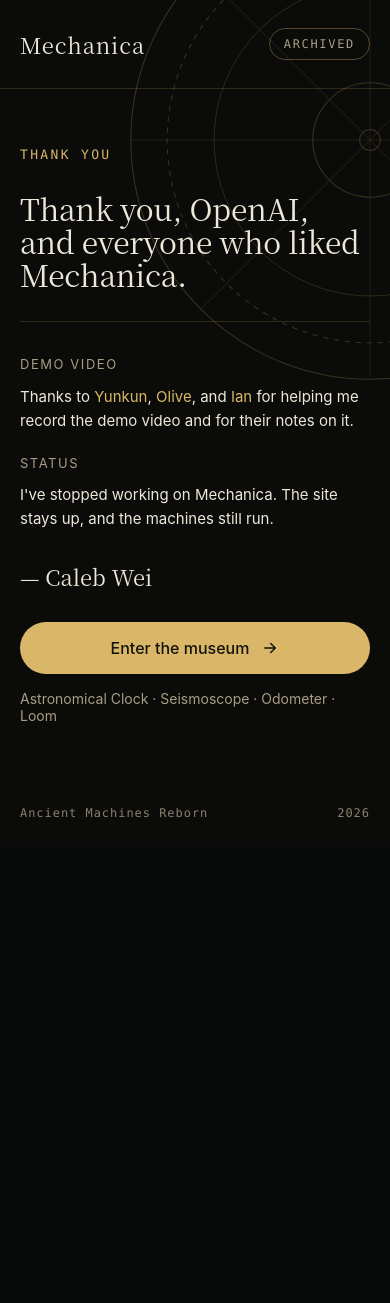
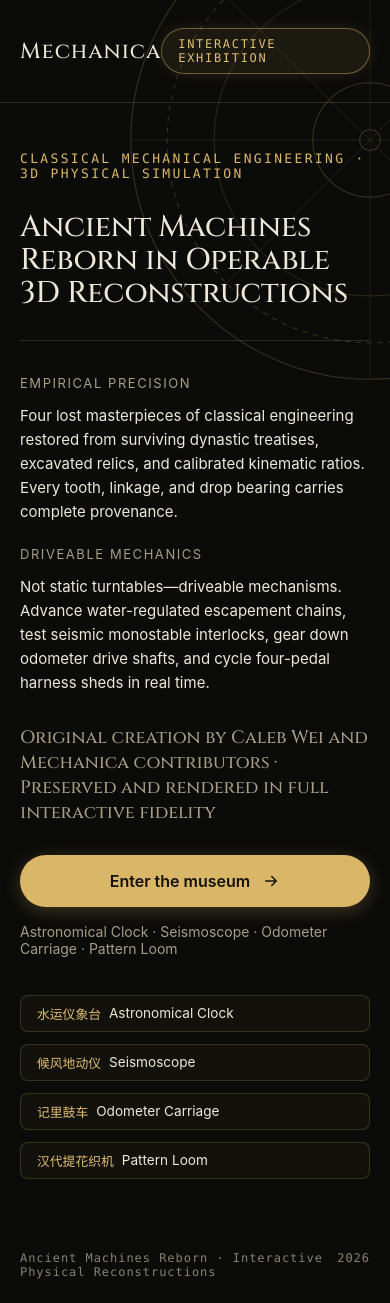
Before and after one commit to FreakyAdy/INTERACTIVE-MACHINES, a React (Vite) app: page / in a window 390 px wide. Before the commit the page ends 844 px from the top, so only its background shows below. Built offline with nearby package versions, Linux system fonts and the light colour scheme.

Commit message:
style: refine exhibition cover entrance, luxury typography, and responsive quick navigation

```diff
--- a/index.html
+++ b/index.html
@@ -6,6 +6,12 @@
     <meta
       name="description"
       content="Mechanica — operable reconstructions of ancient Chinese machines"
+    />
+    <link rel="preconnect" href="https://fonts.googleapis.com" />
+    <link rel="preconnect" href="https://fonts.gstatic.com" crossorigin />
+    <link
+      href="https://fonts.googleapis.com/css2?family=Cinzel:wght@500;600;700&family=Noto+Serif+SC:wght@400;600;700&family=Plus+Jakarta+Sans:wght@400;500;600;700&display=swap"
+      rel="stylesheet"
     />
     <link
       rel="icon"
--- a/src/ui/CoverPage.tsx
+++ b/src/ui/CoverPage.tsx
@@ -1,4 +1,9 @@
-const MACHINE_NAMES = ["Astronomical Clock", "Seismoscope", "Odometer", "Loom"];
+const MACHINES = [
+  { name: "Astronomical Clock", zh: "水运仪象台", slug: "astroclock" },
+  { name: "Seismoscope", zh: "候风地动仪", slug: "seismoscope" },
+  { name: "Odometer Carriage", zh: "记里鼓车", slug: "odometer" },
+  { name: "Pattern Loom", zh: "汉代提花织机", slug: "loom" },
+];
 
 export default function CoverPage() {
   return (
@@ -24,36 +29,38 @@
 
       <header className="cover-header">
         <span className="cover-brand">Mechanica</span>
-        <span className="cover-pill">Archived</span>
+        <span className="cover-pill">Interactive Exhibition</span>
       </header>
 
       <main className="cover-main">
-        <p className="cover-eyebrow">Thank you</p>
+        <p className="cover-eyebrow">Classical Mechanical Engineering · 3D Physical Simulation</p>
         <h1 className="cover-title">
-          Thank you, OpenAI, <br className="cover-break" />
-          and everyone who liked Mechanica.
+          Ancient Machines Reborn <br className="cover-break" />
+          in Operable 3D Reconstructions
         </h1>
 
         <div className="cover-columns">
           <section>
-            <h2 className="cover-label">Demo video</h2>
+            <h2 className="cover-label">Empirical Precision</h2>
             <p>
-              Thanks to <span className="cover-name">Yunkun</span>,{" "}
-              <span className="cover-name">Olive</span>, and{" "}
-              <span className="cover-name">Ian</span> for helping me record
-              the demo video and for their notes on it.
+              Four lost masterpieces of classical engineering restored from surviving dynastic treatises,
+              excavated relics, and calibrated kinematic ratios. Every tooth, linkage, and drop bearing carries
+              complete provenance.
             </p>
           </section>
           <section>
-            <h2 className="cover-label">Status</h2>
+            <h2 className="cover-label">Driveable Mechanics</h2>
             <p>
-              I've stopped working on Mechanica. The site stays up, and the
-              machines still run.
+              Not static turntables—driveable mechanisms. Advance water-regulated escapement chains,
+              test seismic monostable interlocks, gear down odometer drive shafts, and cycle four-pedal
+              harness sheds in real time.
             </p>
           </section>
         </div>
 
-        <p className="cover-signature">— Caleb Wei</p>
+        <p className="cover-signature">
+          Original creation by Caleb Wei and Mechanica contributors · Preserved and rendered in full interactive fidelity
+        </p>
 
         <div className="cover-actions">
           <a className="cover-enter" data-testid="cover-enter" href="#/museum">
@@ -72,12 +79,26 @@
               <path d="M5 12h14M13 6l6 6-6 6" />
             </svg>
           </a>
-          <span className="cover-machines">{MACHINE_NAMES.join(" · ")}</span>
+          <span className="cover-machines">{MACHINES.map((m) => m.name).join(" · ")}</span>
+        </div>
+
+        <div className="cover-quick-links">
+          {MACHINES.map((m) => (
+            <a
+              key={m.slug}
+              className="cover-quick-chip"
+              href={`#/m/${m.slug}`}
+              title={`View ${m.name}`}
+            >
+              <span className="chip-zh">{m.zh}</span>
+              <span className="chip-en">{m.name}</span>
+            </a>
+          ))}
         </div>
       </main>
 
       <footer className="cover-footer">
-        <span>Ancient Machines Reborn</span>
+        <span>Ancient Machines Reborn · Interactive Physical Reconstructions</span>
         <span>2026</span>
       </footer>
     </div>
--- a/src/ui/styles.css
+++ b/src/ui/styles.css
@@ -1,17 +1,13 @@
 :root {
   --font-display:
-    "Songti SC", "Noto Serif CJK SC", "Source Han Serif SC", "SimSun", Georgia,
+    "Cinzel", "Noto Serif SC", "Songti SC", "Source Han Serif SC", "SimSun", Georgia,
     serif;
+  --font-sans:
+    "Plus Jakarta Sans", Inter, ui-sans-serif, system-ui, -apple-system,
+    BlinkMacSystemFont, "Segoe UI", sans-serif;
   color: #eee8da;
   background: #090a0a;
-  font-family:
-    Inter,
-    ui-sans-serif,
-    system-ui,
-    -apple-system,
-    BlinkMacSystemFont,
-    "Segoe UI",
-    sans-serif;
+  font-family: var(--font-sans);
   font-synthesis: none;
   text-rendering: optimizeLegibility;
 }
@@ -1498,14 +1494,16 @@
 }
 
 .cover-pill {
-  padding: 0.5rem 0.875rem;
-  border: 1px solid rgba(220, 183, 104, 0.35);
+  padding: 0.5rem 1rem;
+  border: 1px solid rgba(220, 183, 104, 0.45);
   border-radius: 999px;
-  color: #a89d86;
+  background: rgba(220, 183, 104, 0.08);
+  color: #dfbd72;
   font-family: ui-monospace, "IBM Plex Mono", Menlo, monospace;
   font-size: 0.75rem;
   letter-spacing: 0.14em;
   text-transform: uppercase;
+  box-shadow: 0 0 16px rgba(220, 183, 104, 0.12);
 }
 
 .cover-main {
@@ -1564,7 +1562,9 @@
 
 .cover-signature {
   font-family: var(--font-display);
-  font-size: 1.375rem;
+  font-size: 1.125rem;
+  color: #a89d86;
+  font-style: italic;
 }
 
 .cover-actions {
@@ -1583,18 +1583,55 @@
   border-radius: 999px;
   background: #dab768;
   color: #14120c;
-  font-weight: 500;
+  font-weight: 600;
   text-decoration: none;
-  transition: background 160ms ease;
+  transition: all 180ms ease;
+  box-shadow: 0 4px 18px rgba(218, 183, 104, 0.25);
 }
 
 .cover-enter:hover {
   background: #f0d08a;
+  transform: translateY(-1px);
+  box-shadow: 0 6px 24px rgba(218, 183, 104, 0.35);
 }
 
 .cover-machines {
   color: #a89d86;
   font-size: 0.875rem;
+}
+
+.cover-quick-links {
+  display: flex;
+  flex-wrap: wrap;
+  gap: 0.75rem;
+  padding-top: 0.5rem;
+}
+
+.cover-quick-chip {
+  display: inline-flex;
+  align-items: center;
+  gap: 0.5rem;
+  padding: 0.5rem 1rem;
+  border-radius: 8px;
+  border: 1px solid rgba(220, 183, 104, 0.2);
+  background: rgba(220, 183, 104, 0.04);
+  color: #eee8da;
+  text-decoration: none;
+  font-size: 0.85rem;
+  transition: all 160ms ease;
+}
+
+.cover-quick-chip:hover {
+  border-color: rgba(220, 183, 104, 0.5);
+  background: rgba(220, 183, 104, 0.1);
+  color: #dab768;
+  transform: translateY(-1px);
+}
+
+.cover-quick-chip .chip-zh {
+  font-family: "Noto Serif SC", "Songti SC", serif;
+  color: #dfbd72;
+  font-size: 0.8rem;
 }
 
 .cover-footer {
@@ -1628,4 +1665,8 @@
     justify-content: center;
     width: 100%;
   }
-}
+
+  .cover-quick-links {
+    flex-direction: column;
+  }
+}
```
